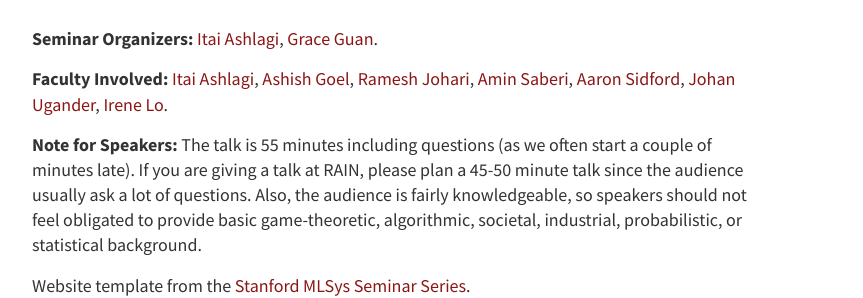
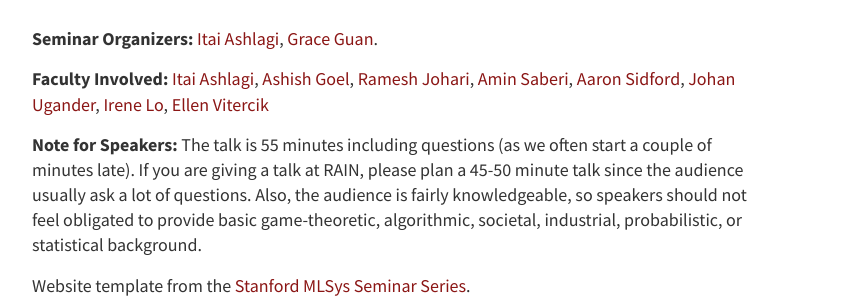
Before and after one commit to stanford-rain-seminar/stanford-rain-seminar.github.io, a Jekyll site: the page built from index.md, in a window 1280 px wide and 900 px high, scrolled down 1974 px. Shown: the part 167-465 px from the top of the window, without its empty margins (248-1111 px from the left). Built offline with Jekyll 4.4.1, drawn with Linux system fonts in a browser that asks for light colours; nearby versions of some CDN libraries; our own code applies the rules of GitHub Pages for plain Markdown files.

Commit message:
Add faculty

```diff
--- a/index.md
+++ b/index.md
@@ -59,7 +59,7 @@ Previous talks can be found [here](/archive).
 
 **Seminar Organizers:** [Itai Ashlagi](http://www.stanford.edu/~iashlagi), [Grace Guan](https://guanzgrace.github.io/).
 
-**Faculty Involved:** [Itai Ashlagi](https://web.stanford.edu/~iashlagi/), [Ashish Goel](https://web.stanford.edu/~ashishg/), [Ramesh Johari](http://www.stanford.edu/~rjohari/), [Amin Saberi](https://web.stanford.edu/~saberi/), [Aaron Sidford](https://web.stanford.edu/~sidford/), [Johan Ugander](https://web.stanford.edu/~jugander/), [Irene Lo](https://sites.google.com/view/irene-lo).
+**Faculty Involved:** [Itai Ashlagi](https://web.stanford.edu/~iashlagi/), [Ashish Goel](https://web.stanford.edu/~ashishg/), [Ramesh Johari](http://www.stanford.edu/~rjohari/), [Amin Saberi](https://web.stanford.edu/~saberi/), [Aaron Sidford](https://web.stanford.edu/~sidford/), [Johan Ugander](https://web.stanford.edu/~jugander/), [Irene Lo](https://sites.google.com/view/irene-lo), [Ellen Vitercik](https://vitercik.github.io/)
 
 
 **Note for Speakers:** The talk is 55 minutes including questions (as we often start a couple of minutes late). If you are giving a talk at RAIN, please plan a 45-50 minute talk since the audience usually ask a lot of questions. Also, the audience is fairly knowledgeable, so speakers should not feel obligated to provide basic game-theoretic, algorithmic, societal, industrial, probabilistic, or statistical background.
```
